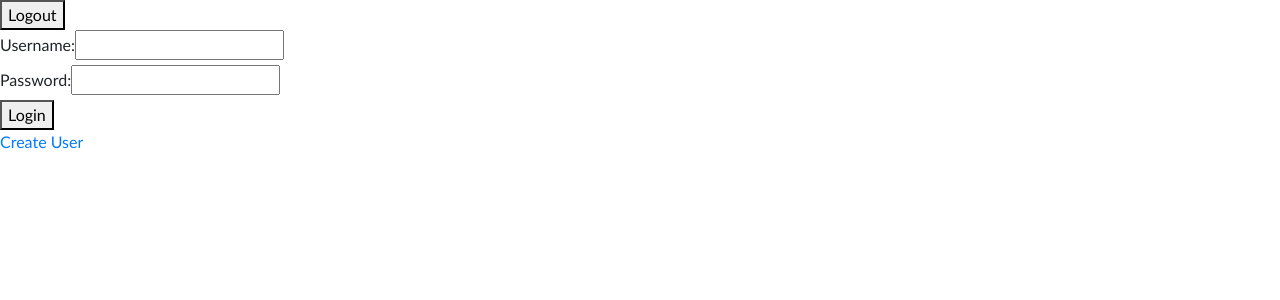
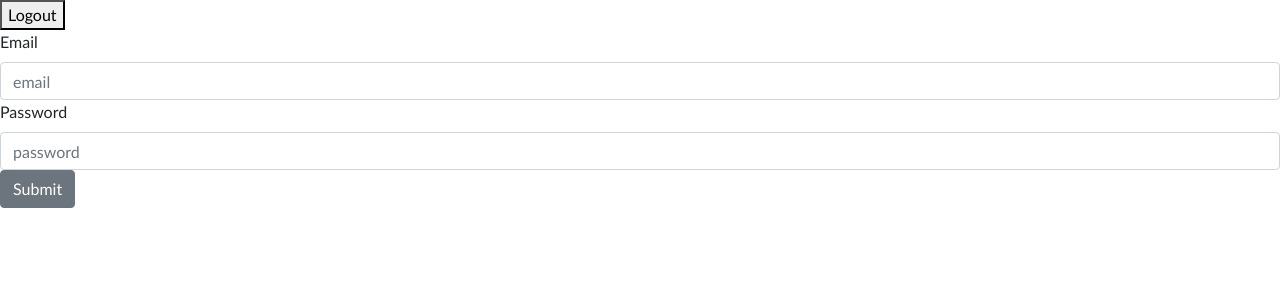
Before and after one commit to BCA-SDB-2022-Tickets-Team/tickets-system, a React (Create React App) app in the folder client/: page / in a window 1280 px wide. Shown: the top 300 px of the page. Built offline with nearby package versions, Linux system fonts and the light colour scheme.

Commit message:
reactstrap login

```diff
--- a/client/src/components/Login/Login.jsx
+++ b/client/src/components/Login/Login.jsx
@@ -1,4 +1,5 @@
 import React, { useState } from 'react'
+import { Form, FormGroup, Label, Input, Button } from "reactstrap";
 import { Link} from 'react-router-dom'
 import './Login.css'
 
@@ -63,35 +64,48 @@ function Login(props) {
     }
 
 
+
+
+
     return (
-        <div>
-            <form className="formWrapper" action="" onSubmit={handleSubmit}>
-                <div className="email">
-                    <label htmlFor="email">Username:</label>
-                    <input
+
+<Form inline>
+    <FormGroup className="mb-2 me-sm-2 mb-sm-0">
+        <Label
+            className="me-sm-2"
+            for="exampleEmail"
+        >
+            Email
+        </Label>
+        <Input
+            id="email"
+            name="email"
+            placeholder="email"
             type="text"
-                        id="email"
             value={email}
             onChange={e => setEmail(e.target.value)}
         />
-                </div>
-
-
-                <div className="password">
-                    <label htmlFor="password">Password:</label>
-                    <input
-                        type="password"
+    </FormGroup>
+    <FormGroup className="mb-2 me-sm-2 mb-sm-0">
+        <Label
+            className="me-sm-2"
+            for="examplePassword"
+        >
+            Password
+        </Label>
+        <Input
             id="password"
+            name="password"
+            placeholder="password"
+            type="text"
             value={password}
             onChange={e => setPassword(e.target.value)}
         />
-                </div>
-                <button type="submit">Login</button>
-                <div style={display}>Invalid Credentials!</div>
-            </form>
-            <Link to="/createUser">Create User</Link>
-
-        </div>
+    </FormGroup>
+    <Button type='submit'>
+        Submit
+    </Button>
+</Form>
 )
 }
 
--- a/client/src/router.jsx
+++ b/client/src/router.jsx
@@ -2,7 +2,7 @@ import React, { useEffect, useState } from 'react'
 import { Route, Routes } from 'react-router-dom'
 import CreateUser from './components/CU/createuser';
 import Login from './components/Login/Login';
-import NewTicket from './components/NewTicket/NewTicket';
+import NewTicket from './components/newTicket/NewTicket';
 import AllTickets from './components/AllTickets/AllTickets';
 import OneTicket from './components/OneTicket/OneTicket';
 
```
Also changed, not shown: client/src/components/Login/oldLogin.jsx (added). Lines whose indentation alone changed are shown as unchanged.
